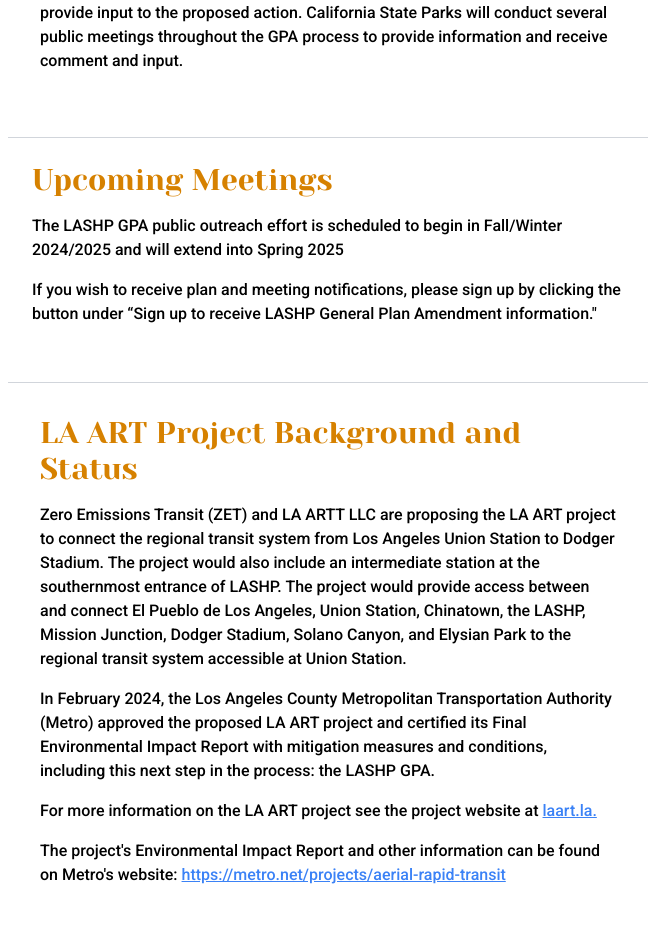
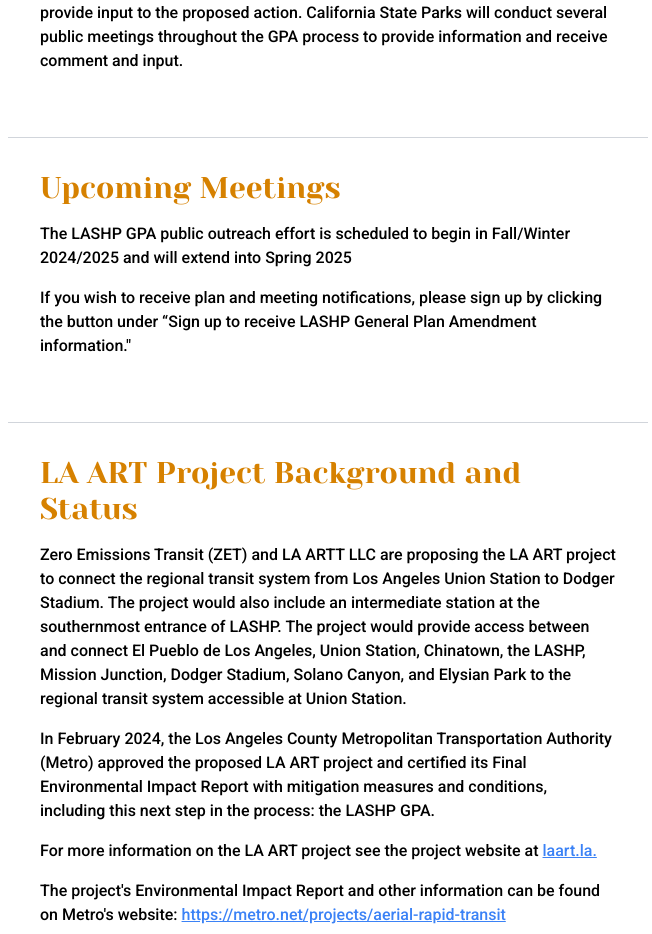
Before and after one commit to AECOMVizStudio/la_art, a React (Vite) app: page / in a window 1280 px wide. Shown: the part 1580-2514 px from the top of the page, without its empty margins (144-796 px from the left). Built offline with nearby package versions, Linux system fonts and the light colour scheme.

Commit message:
fixed padding

```diff
--- a/src/components/children/Headings/Upcoming.tsx
+++ b/src/components/children/Headings/Upcoming.tsx
@@ -5,7 +5,7 @@ const Upcoming = () => {
     return (
         <section
         tabIndex={0}
-        className="border-t border-gray-300 mb-8 p-6"
+        className="border-t border-gray-300 mb-8 p-8"
     >
 
           <h2 className="text-3xl yeseva font-bold text-burnt-orange">
```
